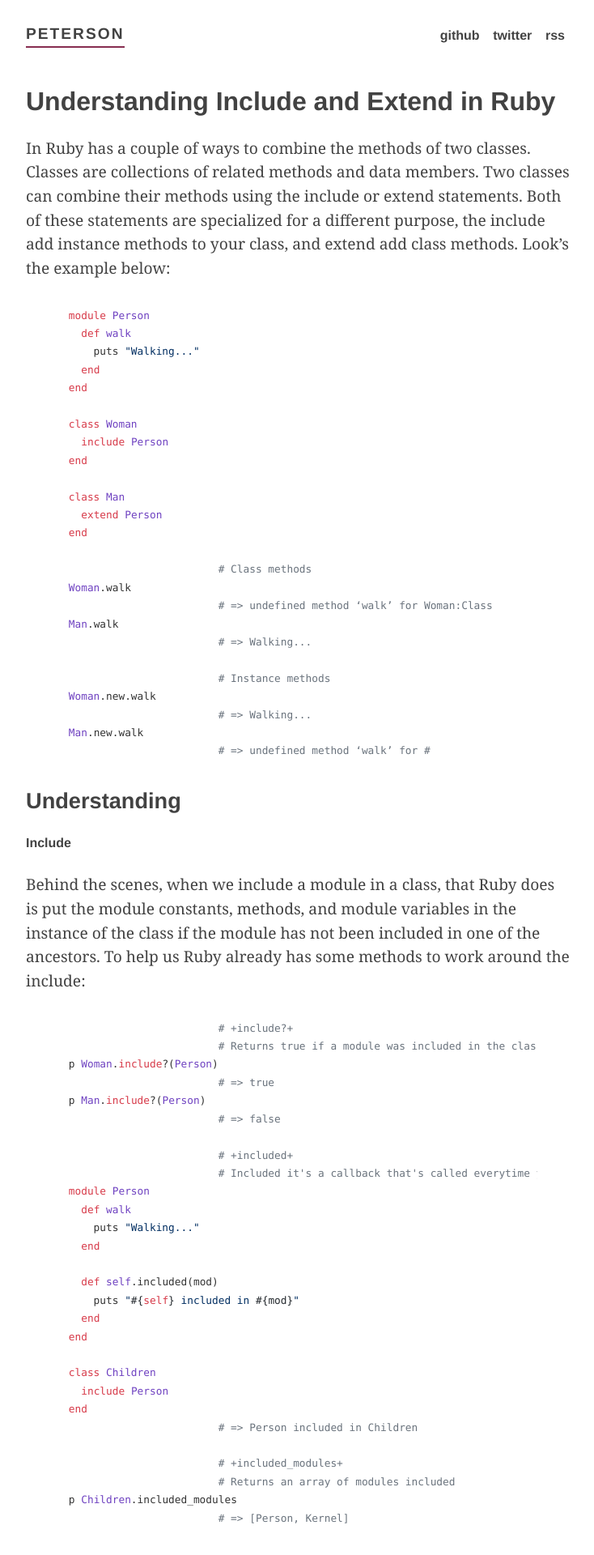
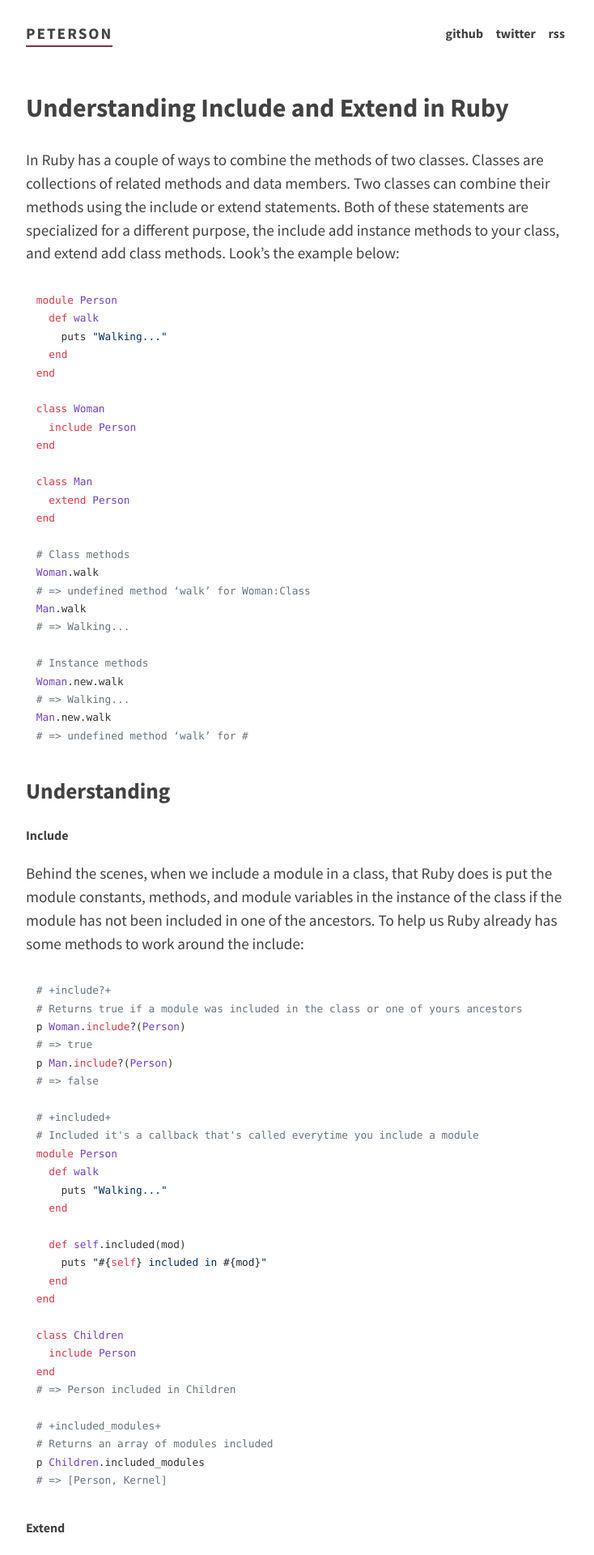
Before and after one commit to petersonfs/petersonfs.github.io, a Jekyll site: the page built from _posts/2011-08-13-understanding-include-and-extend-in-ruby.md, in a window 1280 px wide. Shown: the top 1920 px of the page at 81% size, without its empty margins (272-1006 px from the left). Built offline with Jekyll 4.4.1, drawn with Linux system fonts in a browser that asks for light colours; nearby versions of some CDN libraries; comment, search, counter and statistics services are not loaded.

Commit message:
Change font family and update syntax highlight

```diff
--- a/_includes/head.html
+++ b/_includes/head.html
@@ -12,10 +12,8 @@
   <link rel="stylesheet" href="{{ "/css/syntax.css" | prepend: site.baseurl }}">
   <link rel="canonical" href="{{ page.url | replace:'index.html','' | prepend: site.baseurl | prepend: site.url }}">
   <link rel="alternate" type="application/rss+xml" title="{{ site.title }}" href="{{ "/feed.xml" | prepend: site.baseurl | prepend: site.url }}">
-  <script src="//cdnjs.cloudflare.com/ajax/libs/highlight.js/8.4/highlight.min.js"></script>
+  <script src="//cdnjs.cloudflare.com/ajax/libs/highlight.js/9.3.0/highlight.min.js"></script>
   <script>
     hljs.initHighlightingOnLoad();
   </script>
-  <script src="https://use.typekit.net/uka6tid.js"></script>
-  <script>try{Typekit.load({ async: true });}catch(e){}</script>
 </head>
--- a/css/main.scss
+++ b/css/main.scss
@@ -1,5 +1,8 @@
 ---
 ---
+
+@import url(https://fonts.googleapis.com/css?family=Source+Sans+Pro:400,700,400italic,700italic,600,600italic);
+
 $base-color: #424242;
 $link-color: #872d50;
 $break: 48em;
@@ -14,10 +17,11 @@ body { height: 100%; }
 body {
   padding-right: 1em;
   padding-left: 1em;
-  font-family: "freight-text-pro", Georgia, "serif";
+  font-family: "Source Sans Pro", "Helvetica Neue", Helvetica, Arial, sans-serif;
   font-size: 18px;
-  font-weight: normal;
-  line-height: 165%;
+  font-weight: 400;
+  line-height: 1.5;
+  word-wrap: break-word;
   color: $base-color;
   -webkit-font-smoothing: antialiased;
   background-color: #fff;
@@ -29,11 +33,6 @@ body {
   min-height: 300px;
   margin: 0 auto;
 }
-
-h1,
-h2,
-h3,
-h4 { font-family: "proxima-nova", "Helvetica", "sans-serif"; }
 
 h1 { font-size: 2rem;   }
 h2 { font-size: 1.7rem;	}
@@ -125,8 +124,8 @@ header {
     margin: 0;
     text-transform: uppercase;
     letter-spacing: 2px;
-	float: left;
-	box-shadow: 0 2px $link-color;
+    float: left;
+    box-shadow: 0 2px $link-color;
   }
 
   h3,
--- a/css/syntax.css
+++ b/css/syntax.css
@@ -1,7 +1,14 @@
-/**
+/*
  * GitHub Gist Theme
  * Author : Louis Barranqueiro - https://github.com/LouisBarranqueiro
  */
+
+figure {
+    -webkit-margin-before: 0;
+    -webkit-margin-after: 0;
+    -webkit-margin-start: 0;
+    -webkit-margin-end: 0;
+}
 
 .hljs {
   display: block;
@@ -9,210 +16,3 @@
   color: #333333;
   overflow-x: auto;
 }
-
-/*
-.hljs-comment,
-.bash .hljs-shebang,
-.java .hljs-javadoc,
-.javascript .hljs-javadoc,
-.rust .hljs-preprocessor {
-  color: #969896;
-}
-
-.hljs-string,
-.apache .hljs-sqbracket,
-.coffeescript .hljs-subst,
-.coffeescript .hljs-regexp,
-.cpp .hljs-preprocessor,
-.c .hljs-preprocessor,
-.javascript .hljs-regexp,
-.json .hljs-attribute,
-.makefile .hljs-variable,
-.markdown .hljs-value,
-.markdown .hljs-link_label,
-.markdown .hljs-strong,
-.markdown .hljs-emphasis,
-.markdown .hljs-blockquote,
-.nginx .hljs-regexp,
-.nginx .hljs-number,
-.objectivec .hljs-preprocessor .hljs-title,
-.perl .hljs-regexp,
-.php .hljs-regexp,
-.xml .hljs-value,
-.less .hljs-built_in,
-.scss .hljs-built_in {
-  color: #df5000;
-}
-
-.hljs-keyword,
-.css .hljs-at_rule,
-.css .hljs-important,
-.http .hljs-request,
-.ini .hljs-setting,
-.haskell .hljs-type,
-.java .hljs-javadoctag,
-.javascript .hljs-tag,
-.javascript .hljs-javadoctag,
-.nginx .hljs-title,
-.objectivec .hljs-preprocessor,
-.php .hljs-phpdoc,
-.sql .hljs-built_in,
-.less .hljs-tag,
-.less .hljs-at_rule,
-.scss .hljs-tag,
-.scss .hljs-at_rule,
-.scss .hljs-important,
-.stylus .hljs-at_rule,
-.go .hljs-typename,
-.swift .hljs-preprocessor {
-  color: #a71d5d;
-}
-
-.apache .hljs-common,
-.apache .hljs-cbracket,
-.apache .hljs-keyword,
-.bash .hljs-literal,
-.bash .hljs-built_in,
-.coffeescript .hljs-literal,
-.coffeescript .hljs-built_in,
-.coffeescript .hljs-number,
-.cpp .hljs-number,
-.cpp .hljs-built_in,
-.c .hljs-number,
-.c .hljs-built_in,
-.cs .hljs-number,
-.cs .hljs-built_in,
-.css .hljs-attribute,
-.css .hljs-hexcolor,
-.css .hljs-number,
-.css .hljs-function,
-.haskell .hljs-number,
-.http .hljs-literal,
-.http .hljs-attribute,
-.java .hljs-number,
-.javascript .hljs-built_in,
-.javascript .hljs-literal,
-.javascript .hljs-number,
-.json .hljs-number,
-.makefile .hljs-keyword,
-.markdown .hljs-link_reference,
-.nginx .hljs-built_in,
-.objectivec .hljs-literal,
-.objectivec .hljs-number,
-.objectivec .hljs-built_in,
-.php .hljs-literal,
-.php .hljs-number,
-.python .hljs-number,
-.ruby .hljs-prompt,
-.ruby .hljs-constant,
-.ruby .hljs-number,
-.ruby .hljs-subst .hljs-keyword,
-.ruby .hljs-symbol,
-.rust .hljs-number,
-.sql .hljs-number,
-.puppet .hljs-function,
-.less .hljs-number,
-.less .hljs-hexcolor,
-.less .hljs-function,
-.less .hljs-attribute,
-.scss .hljs-preprocessor,
-.scss .hljs-number,
-.scss .hljs-hexcolor,
-.scss .hljs-function,
-.scss .hljs-attribute,
-.stylus .hljs-number,
-.stylus .hljs-hexcolor,
-.stylus .hljs-attribute,
-.stylus .hljs-params,
-.go .hljs-built_in,
-.go .hljs-constant,
-.swift .hljs-built_in,
-.swift .hljs-number {
-  color: #0086b3;
-}
-
-.apache .hljs-tag,
-.cs .hljs-xmlDocTag,
-.css .hljs-tag,
-.xml .hljs-title,
-.stylus .hljs-tag {
-  color: #63a35c;
-}
-
-.bash .hljs-variable,
-.cs .hljs-preprocessor,
-.cs .hljs-preprocessor .hljs-keyword,
-.css .hljs-attr_selector,
-.css .hljs-value,
-.ini .hljs-value,
-.ini .hljs-keyword,
-.javascript .hljs-tag .hljs-title,
-.makefile .hljs-constant,
-.nginx .hljs-variable,
-.xml .hljs-tag,
-.scss .hljs-variable {
-  color: #333333;
-}
-
-.bash .hljs-title,
-.coffeescript .hljs-title,
-.cpp .hljs-title,
-.c .hljs-title,
-.cs .hljs-title,
-.css .hljs-id,
-.css .hljs-class,
-.css .hljs-pseudo,
-.ini .hljs-title,
-.haskell .hljs-title,
-.haskell .hljs-pragma,
-.java .hljs-title,
-.javascript .hljs-title,
-.makefile .hljs-title,
-.objectivec .hljs-title,
-.perl .hljs-sub,
-.php .hljs-title,
-.python .hljs-decorator,
-.python .hljs-title,
-.ruby .hljs-parent,
-.ruby .hljs-title,
-.rust .hljs-title,
-.xml .hljs-attribute,
-.puppet .hljs-title,
-.less .hljs-id,
-.less .hljs-pseudo,
-.less .hljs-class,
-.scss .hljs-id,
-.scss .hljs-pseudo,
-.scss .hljs-class,
-.stylus .hljs-class,
-.stylus .hljs-id,
-.stylus .hljs-pseudo,
-.stylus .hljs-title,
-.swift .hljs-title,
-.diff .hljs-chunk {
-  color: #795da3;
-}
-
-.coffeescript .hljs-reserved,
-.coffeescript .hljs-attribute {
-  color: #1d3e81;
-}
-
-.diff .hljs-chunk {
-  font-weight: bold;
-}
-
-.diff .hljs-addition {
-  color: #55a532;
-  background-color: #eaffea;
-}
-
-.diff .hljs-deletion {
-  color: #bd2c00;
-  background-color: #ffecec;
-}
-
-.markdown .hljs-link_url {
-  text-decoration: underline;
-}
-*/
```
Also changed, not shown: _posts/2011-08-13-understanding-include-and-extend-in-ruby.md (+18 -18 lines), 1 other file.
